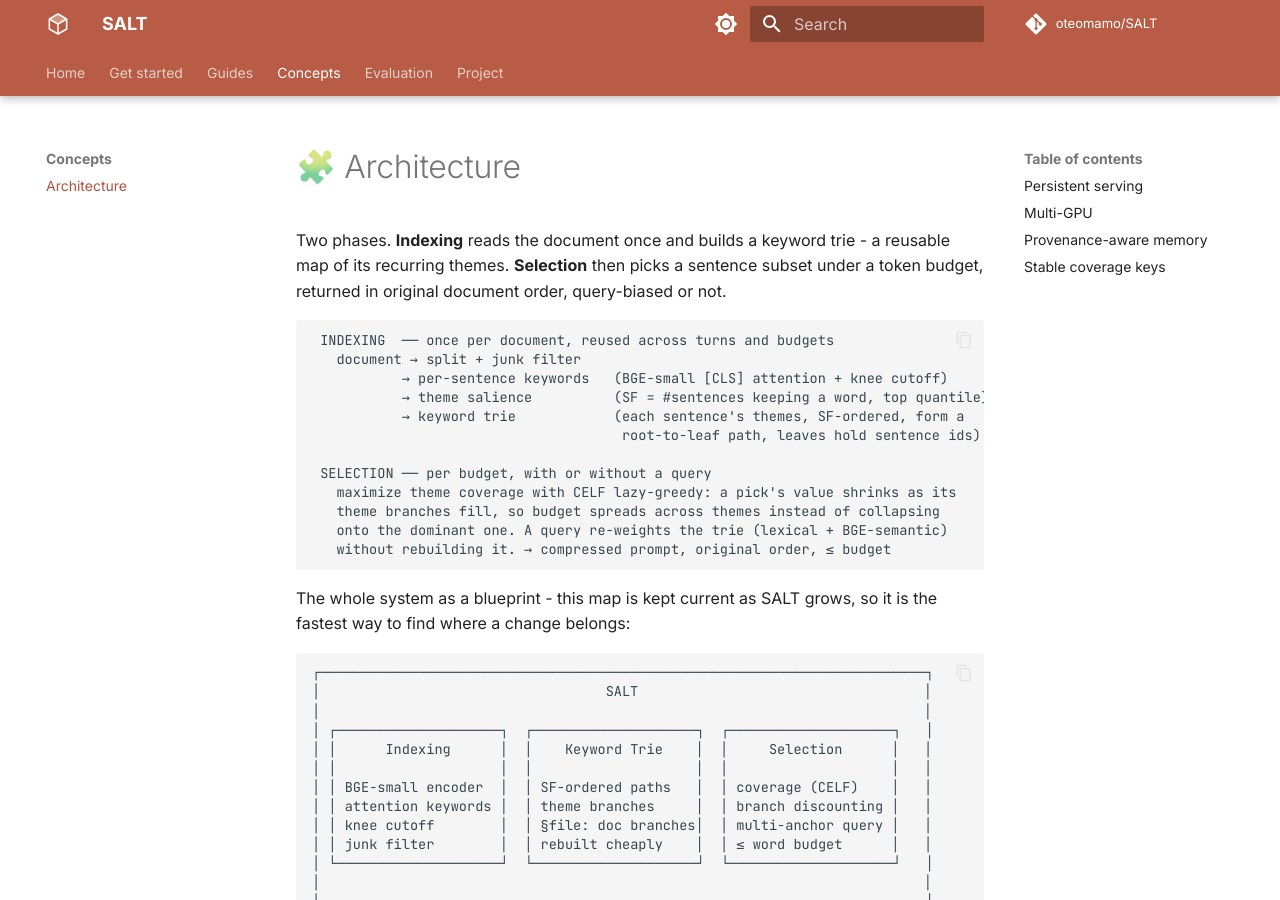
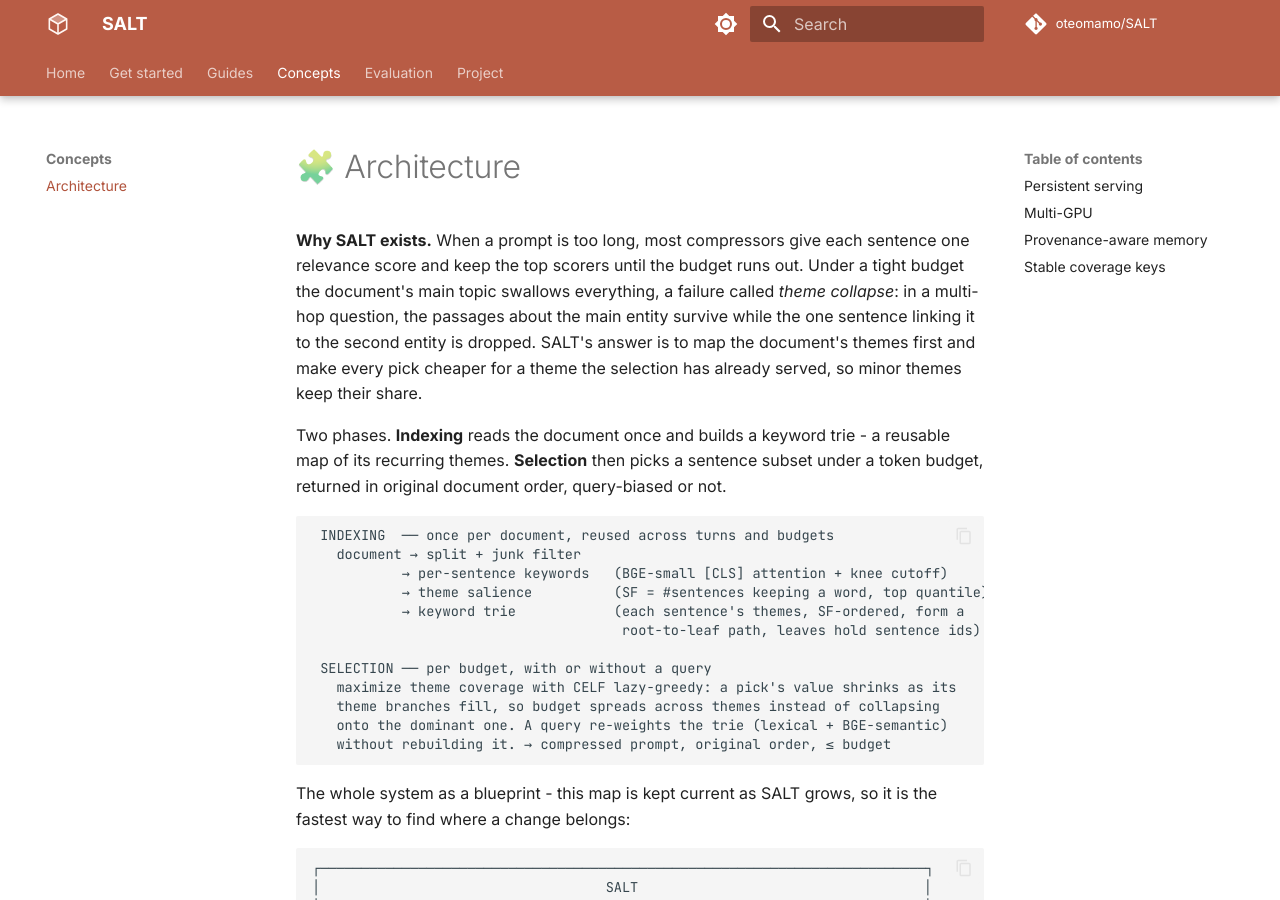
Before and after one commit to oteomamo/SALT, an MkDocs documentation site: the page built from docs/architecture.md, in a window 1280 px wide and 900 px high. Built offline with MkDocs 1.6.1 and Material for MkDocs 9.7.7, drawn with Linux system fonts in a browser that asks for light colours; comment, search, counter and statistics services are not loaded; the version menu is left out.

Commit message:
v2.9.68 docs site: architecture opens with why SALT exists
The theme-collapse story left the home page in the landing redesign
but had no home on the concepts page, which jumped straight to the
two phases. A short why-first paragraph now opens Architecture, so
the learning path lands on motivation before mechanism. Verified with
mkdocs build --strict and python scripts/style_gate.py.

```diff
--- a/docs/architecture.md
+++ b/docs/architecture.md
@@ -1,4 +1,14 @@
 # 🧩 Architecture
+
+**Why SALT exists.** When a prompt is too long, most compressors give
+each sentence one relevance score and keep the top scorers until the
+budget runs out. Under a tight budget the document's main topic
+swallows everything, a failure called *theme collapse*: in a multi-hop
+question, the passages about the main entity survive while the one
+sentence linking it to the second entity is dropped. SALT's answer is
+to map the document's themes first and make every pick cheaper for a
+theme the selection has already served, so minor themes keep their
+share.
 
 Two phases. **Indexing** reads the document once and builds a keyword trie - a
 reusable map of its recurring themes. **Selection** then picks a sentence subset
--- a/pyproject.toml
+++ b/pyproject.toml
@@ -4,7 +4,7 @@ build-backend = "setuptools.build_meta"
 
 [project]
 name = "salt"
-version = "2.9.67"
+version = "2.9.68"
 description = "SALT: Salience-Aware Lexical Trie for Long-Context Compression"
 readme = "README.md"
 license = "MIT"
```
